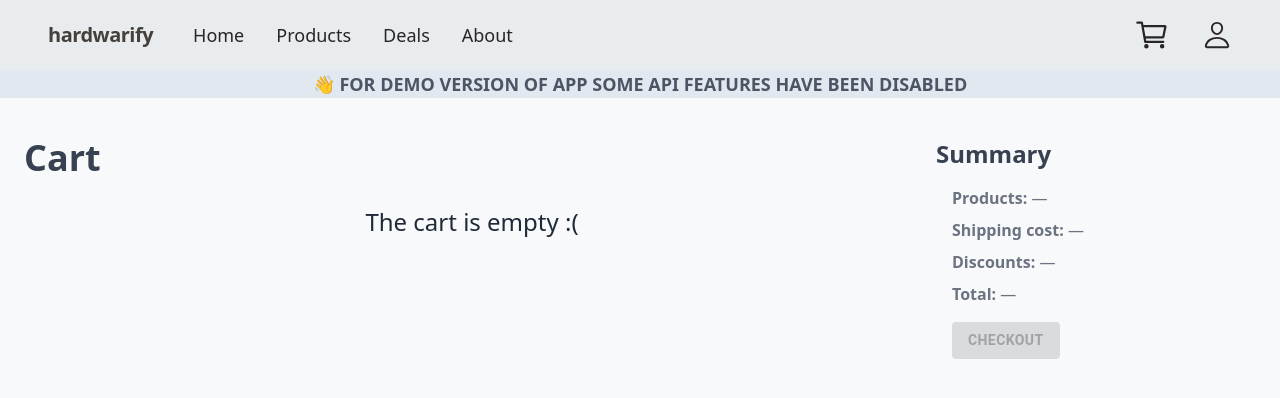
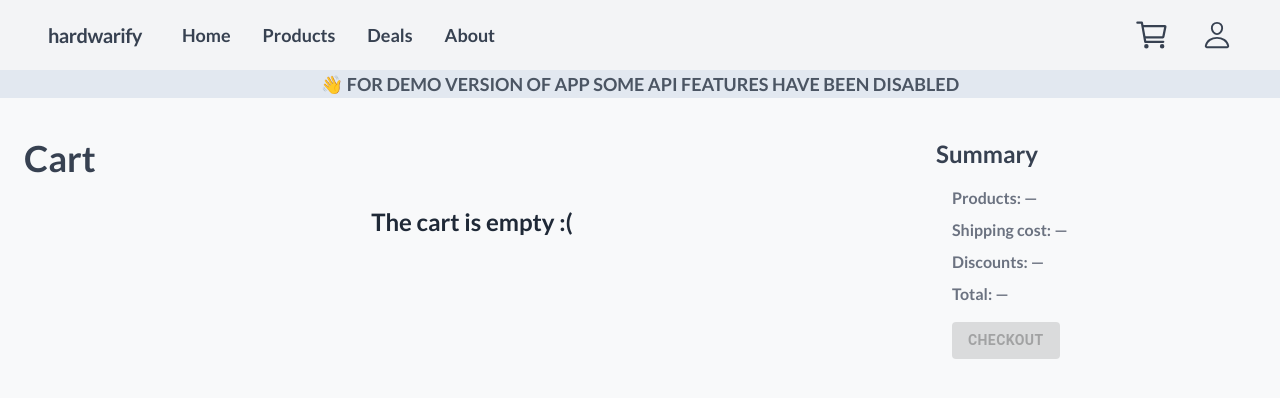
Before and after one commit to tojamrcel/hardwarify-project, a Next.js app: page /cart in a window 1280 px wide. Shown: the top 398 px of the page. Built offline with nearby package versions, Linux system fonts and the light colour scheme.

Commit message:
style: implement new font

```diff
--- a/app/_components/Header.tsx
+++ b/app/_components/Header.tsx
@@ -23,10 +23,10 @@ function Header() {
 
   return (
     <>
-      <header className="flex h-[70px] w-full items-center gap-4 bg-white-second px-6 shadow-sm sm:gap-10 sm:px-12">
+      <header className="flex h-[70px] w-full items-center gap-4 bg-gray-100 px-6 text-gray-700 shadow-sm sm:gap-10 sm:px-12">
         <div className="z-10">
           <Link
-            className="text-xl font-semibold tracking-tight text-stone-700 transition-all duration-200 hover:text-[1.35rem]"
+            className="text-xl font-semibold tracking-tight text-gray-700 transition-all duration-200 hover:text-[1.35rem]"
             href="/"
           >
             hardwarify
@@ -39,20 +39,20 @@ function Header() {
           <IoMenuOutline />
         </button>
         <nav className="z-10 w-full">
-          <ul className="flex items-center gap-8 text-lg text-stone-800 duration-300">
-            <li className="hidden transition-colors hover:text-stone-500 lg:block">
+          <ul className="flex items-center gap-8 text-lg duration-300">
+            <li className="hidden transition-colors hover:text-gray-500 lg:block">
               <Link href="/">Home</Link>
             </li>
-            <li className="hidden transition-colors hover:text-stone-500 lg:block">
+            <li className="hidden transition-colors hover:text-gray-500 lg:block">
               <Link href="/products">Products</Link>
             </li>
-            <li className="hidden transition-colors hover:text-stone-500 lg:block">
+            <li className="hidden transition-colors hover:text-gray-500 lg:block">
               <Link href="/deals">Deals</Link>
             </li>
-            <li className="hidden transition-colors hover:text-stone-500 lg:block">
+            <li className="hidden transition-colors hover:text-gray-500 lg:block">
               <Link href="/about">About</Link>
             </li>
-            <li className="ml-auto transition-colors hover:text-stone-500">
+            <li className="ml-auto transition-colors hover:text-gray-500">
               <div className="relative">
                 <div className="absolute -top-2 left-6">
                   {cart.length ? (
--- a/app/_components/HomeSection.tsx
+++ b/app/_components/HomeSection.tsx
@@ -1,7 +1,7 @@
 import Image from "next/image";
 import { ProductWithDiscount } from "../_types/types";
-import Link from "next/link";
 import Button from "./Button";
+
 function HomeSection({
   textPlace,
   product,
--- a/app/layout.tsx
+++ b/app/layout.tsx
@@ -1,13 +1,13 @@
 import type { Metadata } from "next";
-import { Raleway } from "next/font/google";
+import { Lato } from "next/font/google";
 import "./_styles/globals.css";
 import Header from "./_components/Header";
 import { CartProvider } from "./_components/CartContext";
 import { Toaster } from "react-hot-toast";
 
-const ralewaySans = Raleway({
-  variable: "--font-raleway-sans",
+const latoSans = Lato({
   subsets: ["latin"],
+  weight: "700",
 });
 
 export const metadata: Metadata = {
@@ -25,9 +25,7 @@ export default function RootLayout({
 }>) {
   return (
     <html lang="en">
-      <body
-        className={`${ralewaySans.variable} ${ralewaySans.variable} bg-white-bg antialiased`}
-      >
+      <body className={`${latoSans.className} bg-white-bg antialiased`}>
         <CartProvider>
           <Header />
           <div className="w-full py-2">
```
